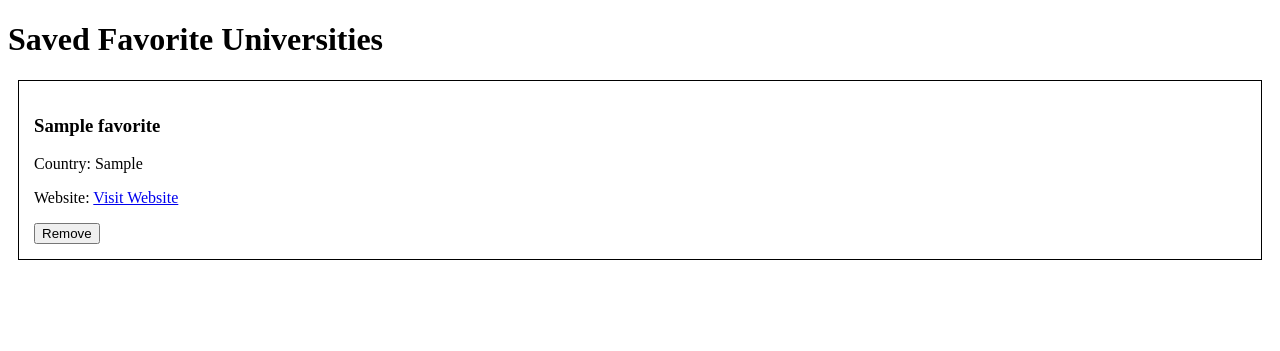
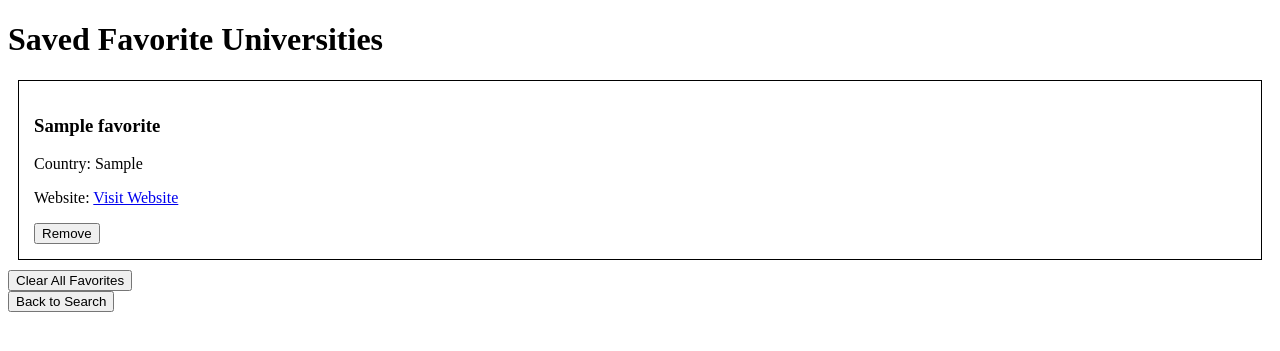
Before and after one commit to hcyber7/global-university-campus-explorer, a Flask app: page /favorites in a window 1280 px wide. Shown: the top 351 px of the page. Run offline with Flask 3, Linux system fonts and the light colour scheme; tables that the repository leaves empty hold one stand-in row (values such as "Sample post").

Commit message:
Tested Clear all and return to search button

```diff
--- a/templates/favorites.html
+++ b/templates/favorites.html
@@ -41,11 +41,22 @@
 
         {% endfor %}
 
-    {% else %}
+{% else %}
 
-        <h2>No favorites saved yet.</h2>
+    <h2>No favorites saved yet.</h2>
 
-    {% endif %}
+{% endif %}
+
+<form method="POST" action="/clear_favorites">
+
+    <button type="submit">
+        Clear All Favorites
+    </button>
+
+</form>
+
+<form action="/">   <!-- Button to go back to the home page -->
+    <button type="submit">Back to Search</button>
 
 </body>
 </html>
```
Also changed, not shown: data/universities.db.
